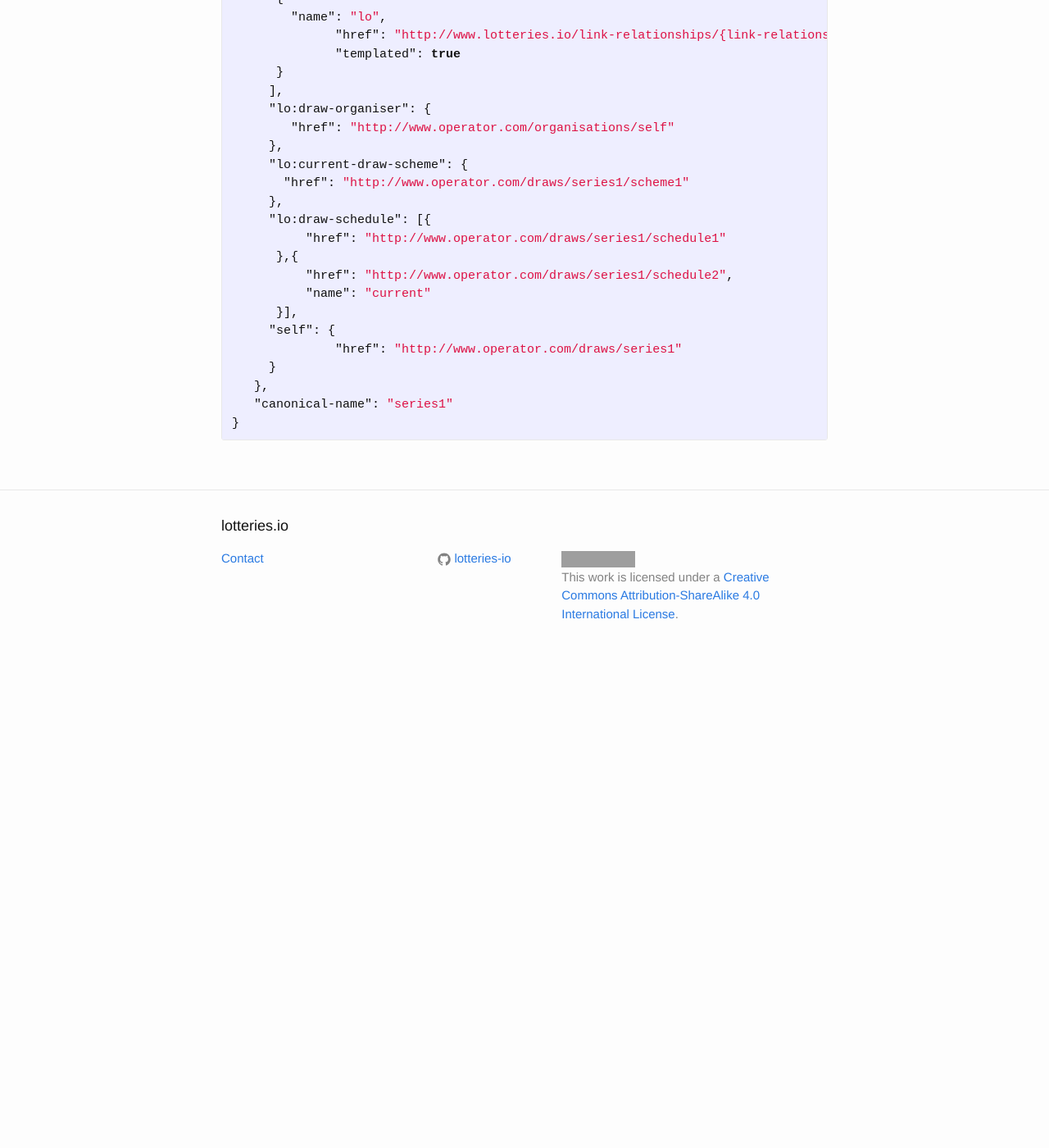
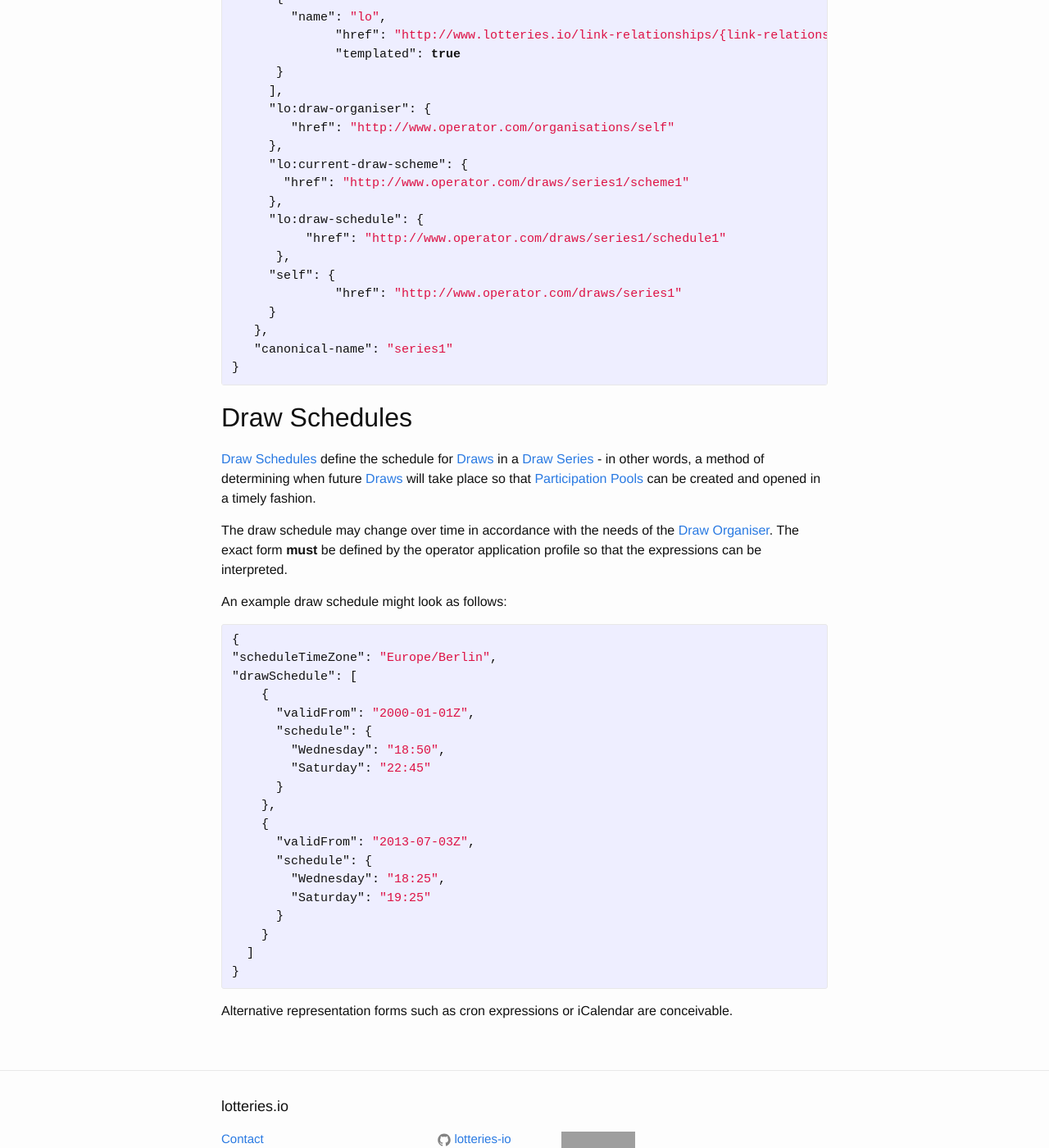
Before and after one commit to lotteries-io/lotteries-io.github.io, a Jekyll site: the page built from _application-profiles/lotteries-io-draw.md, in a window 1280 px wide and 1400 px high, scrolled down 1685 px. Shown: the whole window at 82% size. Built offline with Jekyll 4.4.1, drawn with Linux system fonts in a browser that asks for light colours; before the commit the page ends 2505 px from its top, so only the background shows below that; grey boxes are pictures that could not be loaded.

Commit message:
Update lotteries-io-draw.md

```diff
--- a/_application-profiles/lotteries-io-draw.md
+++ b/_application-profiles/lotteries-io-draw.md
@@ -81,12 +81,9 @@ For example:
      "lo:current-draw-scheme": {
        "href": "http://www.operator.com/draws/series1/scheme1"
      },
-     "lo:draw-schedule": [{
+     "lo:draw-schedule": {
           "href": "http://www.operator.com/draws/series1/schedule1"
-      },{
-          "href": "http://www.operator.com/draws/series1/schedule2",
-          "name": "current"
-      }],
+      },
      "self": {
  	      "href": "http://www.operator.com/draws/series1"
      }
@@ -95,3 +92,35 @@ For example:
 }
 
 {% endhighlight %}
+
+## Draw Schedules
+
+[Draw Schedules](../concepts/draw-schedule) define the schedule for [Draws](../concepts/draw) in a [Draw Series](../concepts/draw-series) - in other words, a method of determining when future [Draws](../concepts/draw) will take place so that [Participation Pools](../concepts/participation-pool) can be created and opened in a timely fashion.
+
+The draw schedule may change over time in accordance with the needs of the [Draw Organiser](../concepts/draw-organiser). The exact form **must** be defined by the operator application profile so that the expressions can be interpreted.
+
+An example draw schedule might look as follows:
+
+{% highlight json%}
+{
+"scheduleTimeZone": "Europe/Berlin",
+"drawSchedule": [
+    {
+      "validFrom": "2000-01-01Z",
+      "schedule": {
+        "Wednesday": "18:50",
+        "Saturday": "22:45"
+      }
+    },
+    {
+      "validFrom": "2013-07-03Z",
+      "schedule": {
+        "Wednesday": "18:25",
+        "Saturday": "19:25"
+      }
+    }
+  ]
+}
+{% endhighlight %}
+
+Alternative representation forms such as cron expressions or iCalendar are conceivable.
```
